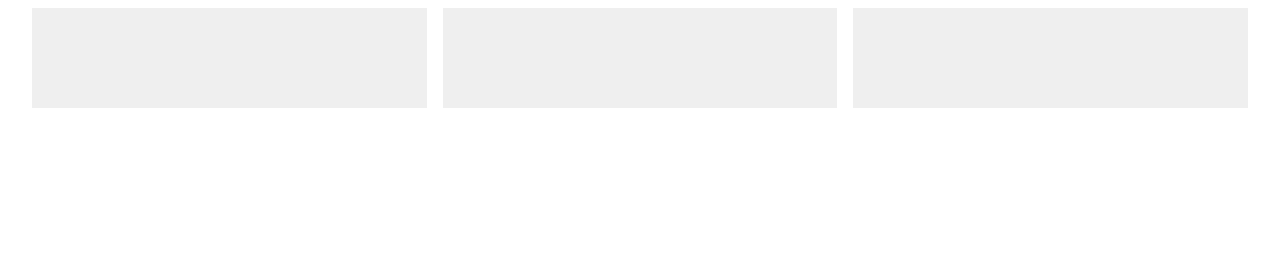
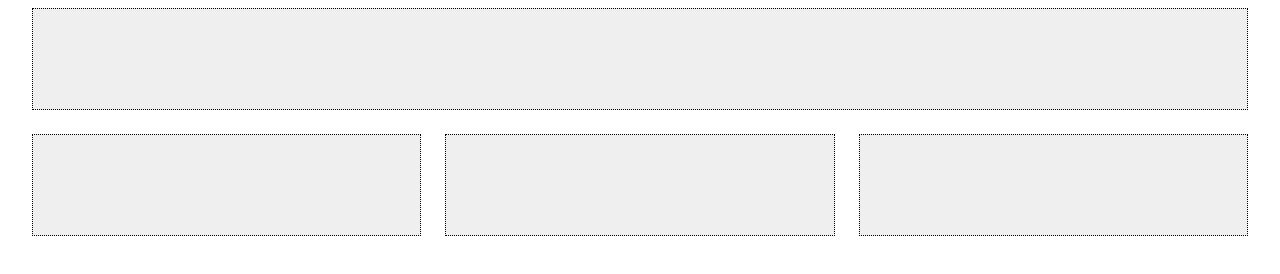
Before and after one commit to Mandersen21/grid-poc, a Gatsby site: page / in a window 1280 px wide. Built offline with nearby package versions, Linux system fonts and the light colour scheme; Gatsby itself is replaced by a stand-in of ours.

Commit message:
added feature for grid.

```diff
--- /dev/null
+++ b/src/components/column.tsx
@@ -0,0 +1,28 @@
+import React from "react"
+
+import { Grid } from '@material-ui/core'
+
+type Props = {
+    children?: React.ReactNode
+    m?: 1 | 2 | 3 | 4 | 5 | 6 | 7 | 8 | 9 | 10 | 11 | 12
+    l?: 1 | 2 | 3 | 4 | 5 | 6 | 7 | 8 | 9 | 10 | 11 | 12
+    xl?: 1 | 2 | 3 | 4 | 5 | 6 | 7 | 8 | 9 | 10 | 11 | 12
+    xxl?: 1 | 2 | 3 | 4 | 5 | 6 | 7 | 8 | 9 | 10 | 11 | 12
+}
+
+const Column = (props: Props) => {
+    return (
+        <>
+        <Grid
+            item
+            {...props.m ? { md: props.m } : { md: false }}
+            {...props.l ? { lg: props.l } : { lg: false }}
+            {...props.xl ? { xl: props.xl } : { xl: false }}
+            {...!props.m && !props.l && !props.xl && !props.xxl ? { xs: true } : { xs: false } }>
+            {props.children}
+        </Grid>
+        </>
+    )
+}
+
+export default Column
--- /dev/null
+++ b/src/components/container.tsx
@@ -0,0 +1,20 @@
+import React from "react"
+
+import { Container as Container_, Grid } from '@material-ui/core'
+
+type Props = {
+    children?: React.ReactNode
+    fluid?: boolean
+}
+
+const Container = (props: Props) => {
+    return (
+        <Container_ {...props.fluid ? { maxWidth: false } : { fixed: true }}>
+            <Grid container spacing={3}>
+                {props.children}
+            </Grid>
+        </Container_>
+    )
+}
+
+export default Container
--- a/src/components/layout.tsx
+++ b/src/components/layout.tsx
@@ -1,19 +1,12 @@
-/**
- * Layout component that queries for data
- * with Gatsby's useStaticQuery component
- *
- * See: https://www.gatsbyjs.org/docs/use-static-query/
- */
-
 import React from "react"
-import PropTypes from "prop-types"
 import styled from "@emotion/styled"
-import Container from "@material-ui/core/Container"
-import Grid from "@material-ui/core/Grid"
+import Container from "./container"
+import Column from "./column"
 
 const Box = styled.div`
   height: 100px;
   background-color: #efefef;
+  border: dotted 1.5px black;
 `
 
 const Layout = ({ children }) => {
@@ -21,17 +14,18 @@ const Layout = ({ children }) => {
   return (
     <>
       <Container>
-        <Grid container spacing={2}>
-          <Grid item sm={4}>
-            <Box></Box>
-          </Grid>
-          <Grid item sm={4}>
-            <Box></Box>
-          </Grid>
-          <Grid item sm={4}>
-            <Box></Box>
-          </Grid>
-        </Grid>
+        <Column m={12}>
+          <Box></Box>
+        </Column>
+        <Column>
+          <Box></Box>
+        </Column>
+        <Column>
+          <Box></Box>
+        </Column>
+        <Column>
+          <Box></Box>
+        </Column>
       </Container>
     </>
   )
```
